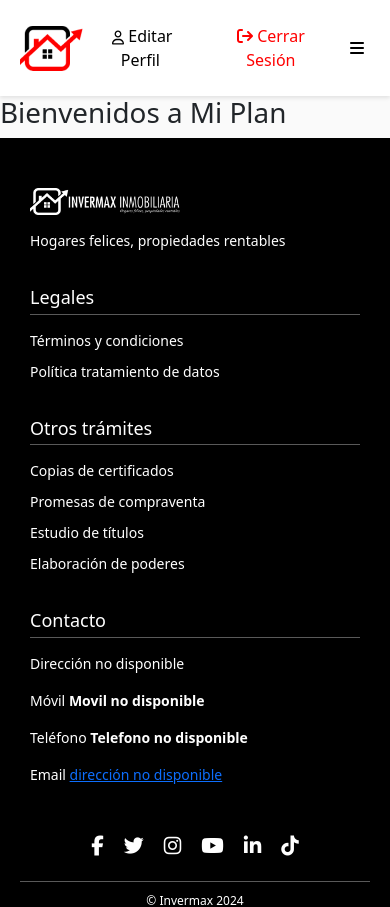
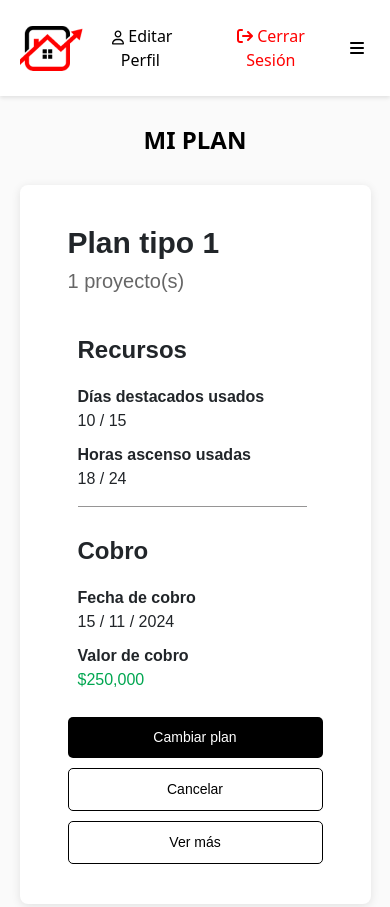
Before and after one commit to dev-margetc/Invermax, a React (Vite) app in the folder Frontend/: page /mi-plan in a window 390 px wide. Shown: the top 907 px of the page. Built offline with nearby package versions, Linux system fonts and the light colour scheme; no server answers.

Commit message:
Avance costumer interna mi plan

```diff
--- a/Frontend/src/pages/MiPlan.jsx
+++ b/Frontend/src/pages/MiPlan.jsx
@@ -1,11 +1,83 @@
-import React from 'react';
+import React, { useState } from "react";
+import "../style/style-costumer/MiPlan.css";
 
 const MiPlan = () => {
-    return (
-        <div>
-            <h1>Bienvenidos a Mi Plan</h1>
+  // JSON con los datos del plan
+  const miPlanData = {
+    plan: "Plan tipo 1",
+    proyectos: 1,
+    recursos: {
+      diasDestacados: { usados: 10, total: 15 },
+      horasAscenso: { usadas: 18, total: 24 }
+    },
+    cobro: {
+      fecha: "15 / 11 / 2024",
+      valor: 250000,
+      descuento: "10%",
+      impuestos: 19
+    }
+  };
+
+  const [verMas, setVerMas] = useState(false);
+
+  return (
+    <div className="mi-plan-container-principal">
+      <h1>MI PLAN</h1>
+      <div className="mi-plan">
+        <h2 className="mi-plan__titulo">{miPlanData.plan}</h2>
+        <p className="mi-plan__subtitulo">{miPlanData.proyectos} proyecto(s)</p>
+
+        <div className="mi-plan__contenido">
+          <div className="mi-plan__seccion">
+            <h3 className="mi-plan__seccion-titulo">Recursos</h3>
+            <div className="mi-plan__subseccion">
+              <p><strong>Días destacados usados</strong></p>
+              <span>{miPlanData.recursos.diasDestacados.usados} / {miPlanData.recursos.diasDestacados.total}</span>
+              <p><strong>Horas ascenso usadas</strong></p>
+              <span>{miPlanData.recursos.horasAscenso.usadas} / {miPlanData.recursos.horasAscenso.total}</span>
+              {verMas && (
+                <>
+                  <p><strong>Proyectos completados</strong></p>
+                  <span>5 / 10</span>
+                  <p><strong>Tareas pendientes</strong></p>
+                  <span>3 / 5</span>
+                </>
+              )}
+            </div>
+          </div>
+
+          <div className="mi-plan__divider"></div>
+          <div className="mi-plan__divider_mobile"></div>
+
+          <div className="mi-plan__seccion">
+            <h3 className="mi-plan__seccion-titulo">Cobro</h3>
+            <div className="mi-plan__subseccion">
+              <p><strong>Fecha de cobro</strong></p>
+              <span>{miPlanData.cobro.fecha}</span>
+              <p><strong>Valor de cobro</strong></p>
+              <span className="mi-plan__valor">${miPlanData.cobro.valor.toLocaleString()}</span>
+              {verMas && (
+                <>
+                  <p><strong>Descuento aplicado</strong></p>
+                  <span>{miPlanData.cobro.descuento}</span>
+                  <p><strong>Impuestos</strong></p>
+                  <span>${(miPlanData.cobro.valor * (miPlanData.cobro.impuestos / 100)).toLocaleString()}</span>
+                </>
+              )}
+            </div>
+          </div>
         </div>
-    );
+
+        <div className="mi-plan__botones">
+          <button className="mi-plan__btn mi-plan__btn--primario">Cambiar plan</button>
+          <button className="mi-plan__btn mi-plan__btn--secundario">Cancelar</button>
+          <button className="mi-plan__btn mi-plan__btn--secundario" onClick={() => setVerMas(!verMas)}>
+            {verMas ? "Ver menos" : "Ver más"}
+          </button>
+        </div>
+      </div>
+    </div>
+  );
 };
 
 export default MiPlan;
--- /dev/null
+++ b/Frontend/src/style/style-costumer/MiPlan.css
@@ -0,0 +1,221 @@
+/* Estilos para MiPlan */
+.mi-plan-container-principal {
+    display: flex;
+    flex-direction: column;
+    align-items: center;
+    padding: 30px 0px;
+    overflow: visible;
+}
+
+
+  .mi-plan-container-principal h1 {
+    font-size: 40px;
+    font-weight: 700;
+    color: #000000;
+    text-align: center;
+    margin-bottom: 30px;
+}
+
+
+.mi-plan {
+    background-color: white;
+    padding: 20px;
+    border-radius: 8px;
+    width: 60%;
+    max-width: 70%;
+    margin: auto;
+    box-shadow: 0 2px 10px rgba(0, 0, 0, 0.1);
+    font-family: Arial, sans-serif;
+  }
+
+  .mi-plan__titulo {
+    font-size: 30px;
+    font-weight: 700;
+    margin-bottom: 5px;
+  }
+
+  .mi-plan__subtitulo {
+    font-size: 20px;
+    color: #666;
+    font-weight: 400;
+    margin-bottom: 20px;
+  }
+
+  .mi-plan__contenido {
+    display: flex;
+    justify-content: space-between;
+    align-items: flex-start;
+    position: relative;
+  }
+
+  .mi-plan__seccion {
+    flex: 1;
+    padding: 0 10px;
+  }
+
+  .mi-plan__subseccion{
+    display: grid;
+    grid-template-columns: 2fr 1fr;
+    font-weight: 400;
+    font-size: 12px;
+    gap: 5px;
+    margin: 5px 0;
+  }
+
+  .mi-plan__subseccion span{
+    font-weight: 400;
+    font-size: 12px;
+    margin: 5px 0;
+  }
+
+  .mi-plan__seccion-titulo {
+    font-size: 18px;
+    font-weight: bold;
+    margin-bottom: 10px;
+  }
+
+  .mi-plan__seccion p {
+    font-size: 14px;
+    display: flex;
+    justify-content: space-between;
+    margin: 5px 0;
+  }
+
+  .mi-plan__valor {
+    color: #00a650;
+    font-weight: bold;
+  }
+
+  .mi-plan__divider {
+    width: 1px;
+    background-color: #ddd;
+    height: 100%;
+    position: absolute;
+    left: 50%;
+    top: 0;
+    transform: translateX(-50%);
+  }
+
+  .mi-plan__divider-mobile {
+    width: 100%;
+    height: 1px;
+    background-color: #ddd;
+    margin: 20px 0;
+    display: none;
+  }
+
+  .mi-plan__botones {
+    margin-top: 20px;
+    display: flex;
+    gap: 10px;
+  }
+
+  .mi-plan__btn {
+    flex: 1;
+    padding: 10px;
+    border-radius: 5px;
+    font-size: 14px;
+    cursor: pointer;
+    text-align: center;
+  }
+
+  .mi-plan__btn--primario {
+    background-color: black;
+    color: white;
+    border: none;
+  }
+
+  .mi-plan__btn--secundario {
+    background-color: transparent;
+    color: black;
+    border: 1px solid black;
+  }
+
+
+  .mi-plan__divider_horizontal{
+    display: none;
+  }
+
+  /* ✅ Modo Mobile */
+  @media (max-width: 650px) {
+
+    .mi-plan {
+        display: grid;
+        grid-template-columns: 1fr;
+      max-width: 90%;
+      text-align: left;
+      width: 100%;
+      padding: 40px 48px 40px 48px;
+    }
+
+    .mi-plan__contenido {
+      flex-direction: column;
+      align-items: left;
+      padding: 0%;
+    }
+
+    .mi-plan__divider {
+      display: none;
+    }
+
+    .mi-plan__divider_mobile{
+        display: block;
+        margin-left: 10px;
+        margin-top: 10px;
+        margin-bottom: 10px;
+        align-items: center;
+        border-top: 1px solid #969595;
+        width: 90%;
+    }
+
+
+
+    .mi-plan__botones {
+      flex-direction: column;
+    }
+
+    .mi-plan__seccion {
+        display: grid;
+        grid-template-columns: 1fr;
+        padding: 0 10px;
+        margin-top: 20px;
+      }
+
+      .mi-plan__seccion h3 {
+font-size: 24px;
+font-weight: 700;
+      }
+
+      .mi-plan__subseccion{
+        display: grid;
+        grid-template-columns: 1fr;
+      }
+
+      .mi-plan-container-principal {
+        display: flex;
+        flex-direction: column;
+        align-items: center;
+        overflow: visible;
+    }
+
+
+    .mi-plan-container-principal h1 {
+        font-size: 24px;
+        font-weight: 700;
+        color: #000000;
+        text-align: center;
+        margin-bottom: 30px;
+    }
+
+    .mi-plan__subseccion span{
+        font-size: 16px;
+        margin: 0;
+        margin-top: -10px;
+      }
+
+      .mi-plan__subseccion p{
+        font-size: 16px;
+        font-weight: 700;
+      }
+
+    }
```
